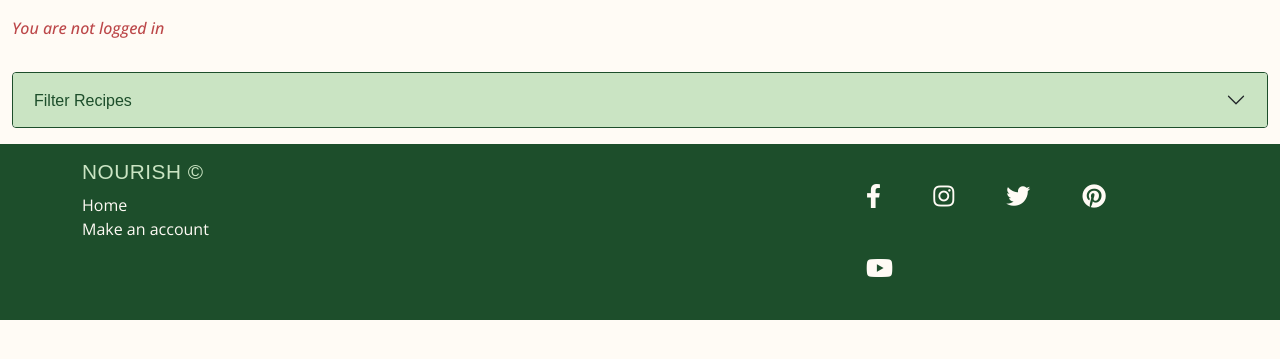
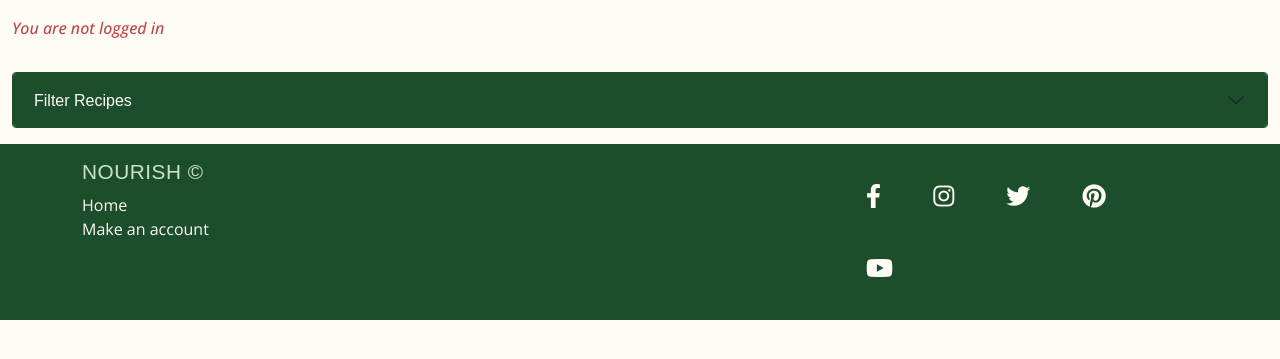
Before and after one commit to katee145/nourish, a Django app: page / in a window 1280 px wide. Shown: the part 65-424 px from the top of the page. Run offline with Django 4.2, Linux system fonts and the light colour scheme; data that the repository does not hold is empty; parts of the project's set-up code (start-up, migrations or seed data) failed here and were passed over; some web fonts are replaced.

Commit message:
restyle accordion filter

```diff
--- a/static/css/style.css
+++ b/static/css/style.css
@@ -100,7 +100,7 @@ footer {
 /* External CSS for Filter Accordion */
 #filterAccordion .accordion-item {
     border: 1px solid var(--dark-green);
-    background-color: var(var(--light-green));
+    background-color: var(var(--dark-green));
 }
 
 #filterAccordion .accordion-body {
@@ -108,9 +108,9 @@ footer {
 }
 
 #filterAccordion .accordion-header button {
-    background-color: var(--light-green);
-    color: var(--dark-green);
-    border: 1px solid var(--light-green);
+    background-color: var(--dark-green);
+    color: var(--off-white);
+    border: 1px solid var(--dark-green);
 }
 
 #filterAccordion .form-check-label {
@@ -138,7 +138,7 @@ footer {
 }
 
 .recipe-link:hover {
-    color: var(--highlight-yellow);
+    color: var(--highlight-red);
 }
 
 .card-img-top-container {
```
